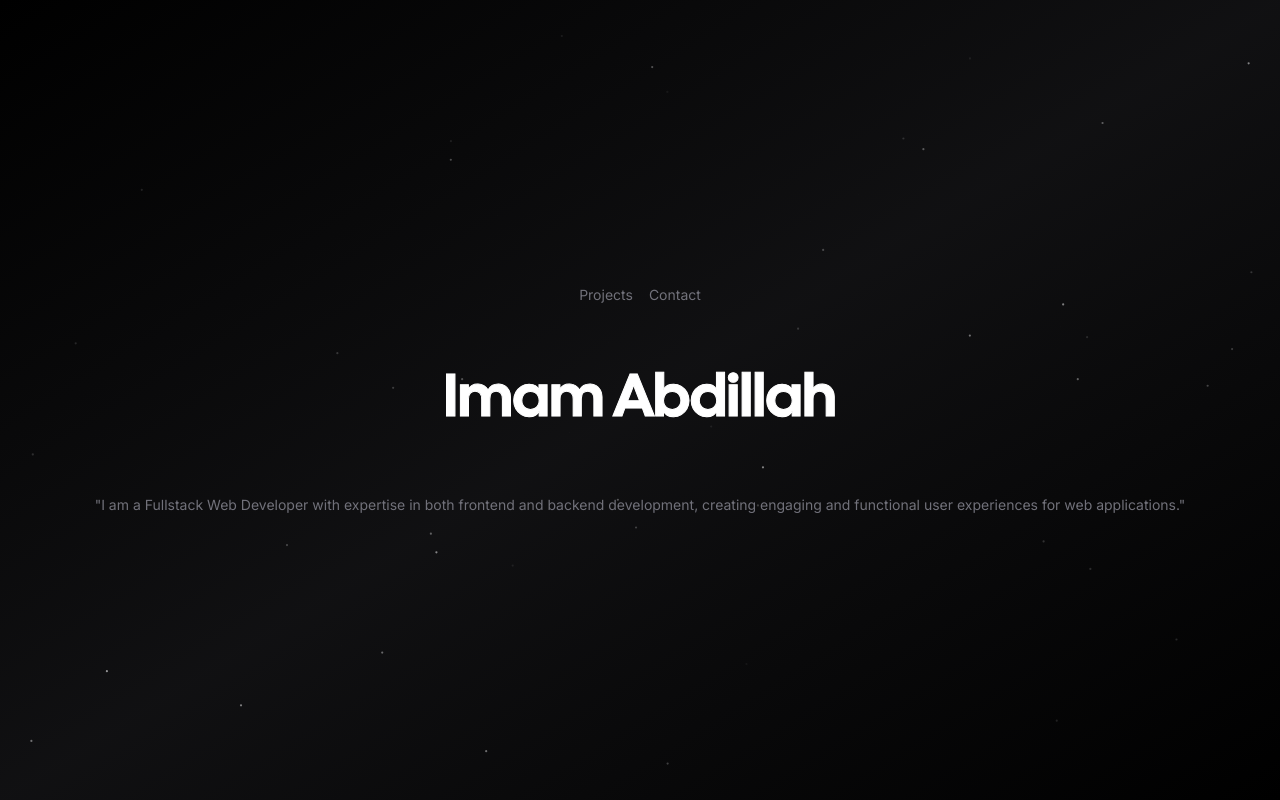
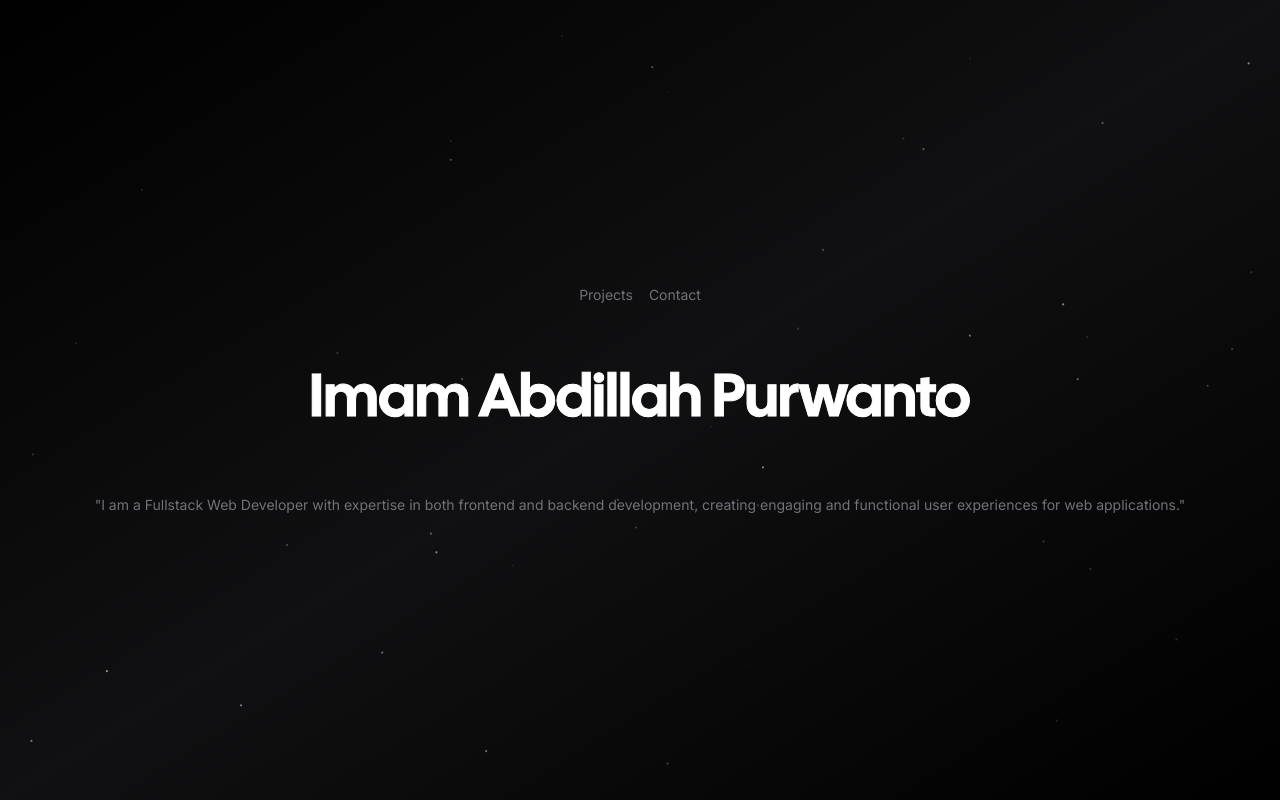
Before and after one commit to imamabdillah/portfolio-imam, a Next.js app: page / in a window 1280 px wide. Built offline with nearby package versions, Linux system fonts and the light colour scheme; no server answers; what tailwindcss-debug-screens would draw is missing.

Commit message:
Update page.tsx

```diff
--- a/app/page.tsx
+++ b/app/page.tsx
@@ -29,16 +29,17 @@ export default function Home() {
         quantity={100}
       />
       <h1 className="z-10 text-4xl text-transparent duration-1000 bg-white cursor-default text-edge-outline animate-title font-display sm:text-6xl md:text-6xl whitespace-nowrap bg-clip-text ">
-        Imam Abdillah
+        Imam Abdillah Purwanto
       </h1>
 
       <div className="hidden w-screen h-px animate-glow md:block animate-fade-right bg-gradient-to-r from-zinc-300/0 via-zinc-300/50 to-zinc-300/0" />
       <div className="my-16 text-center animate-fade-in">
         <h2 className="text-sm text-zinc-500 ">
-        "I am a Fullstack Web Developer with expertise in both frontend and backend development, creating engaging and functional user experiences for web applications."
+          "I am a Fullstack Web Developer with expertise in both frontend and
+          backend development, creating engaging and functional user experiences
+          for web applications."
         </h2>
       </div>
     </div>
   );
-
 }
```
